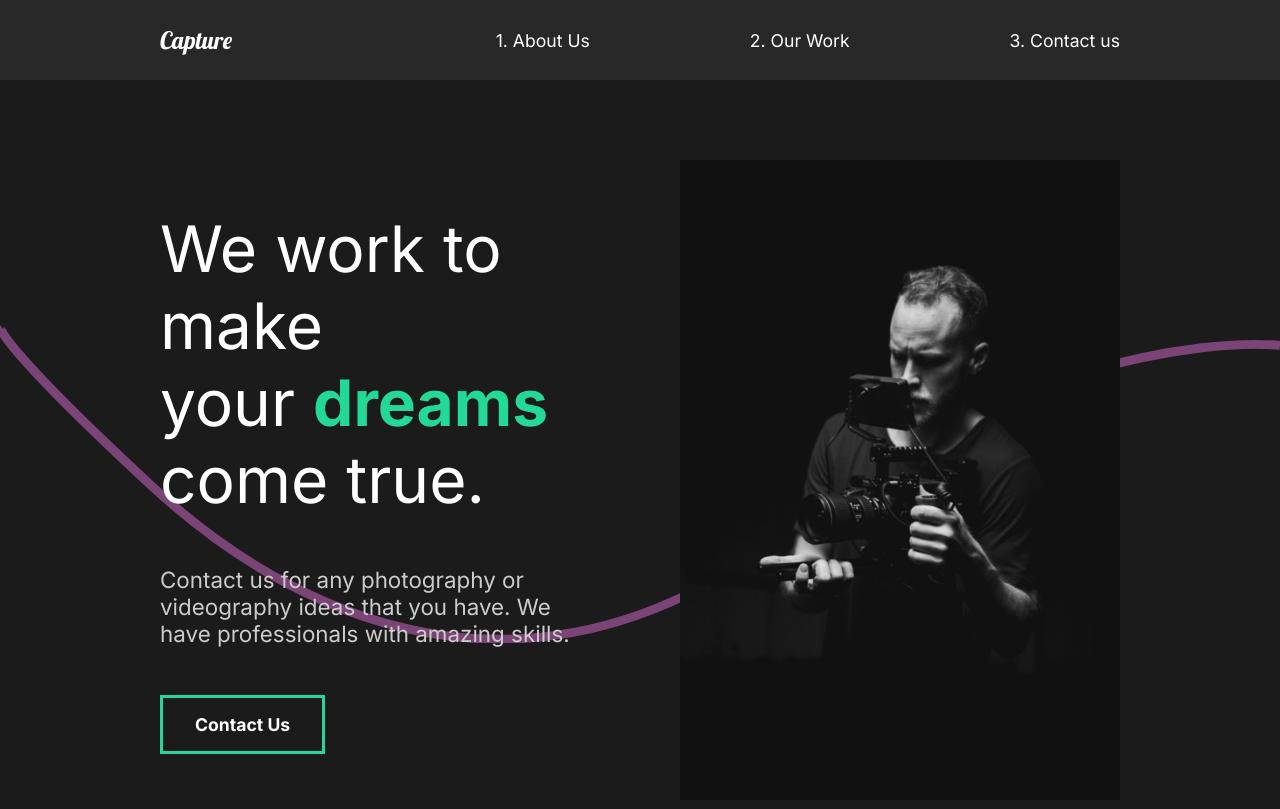
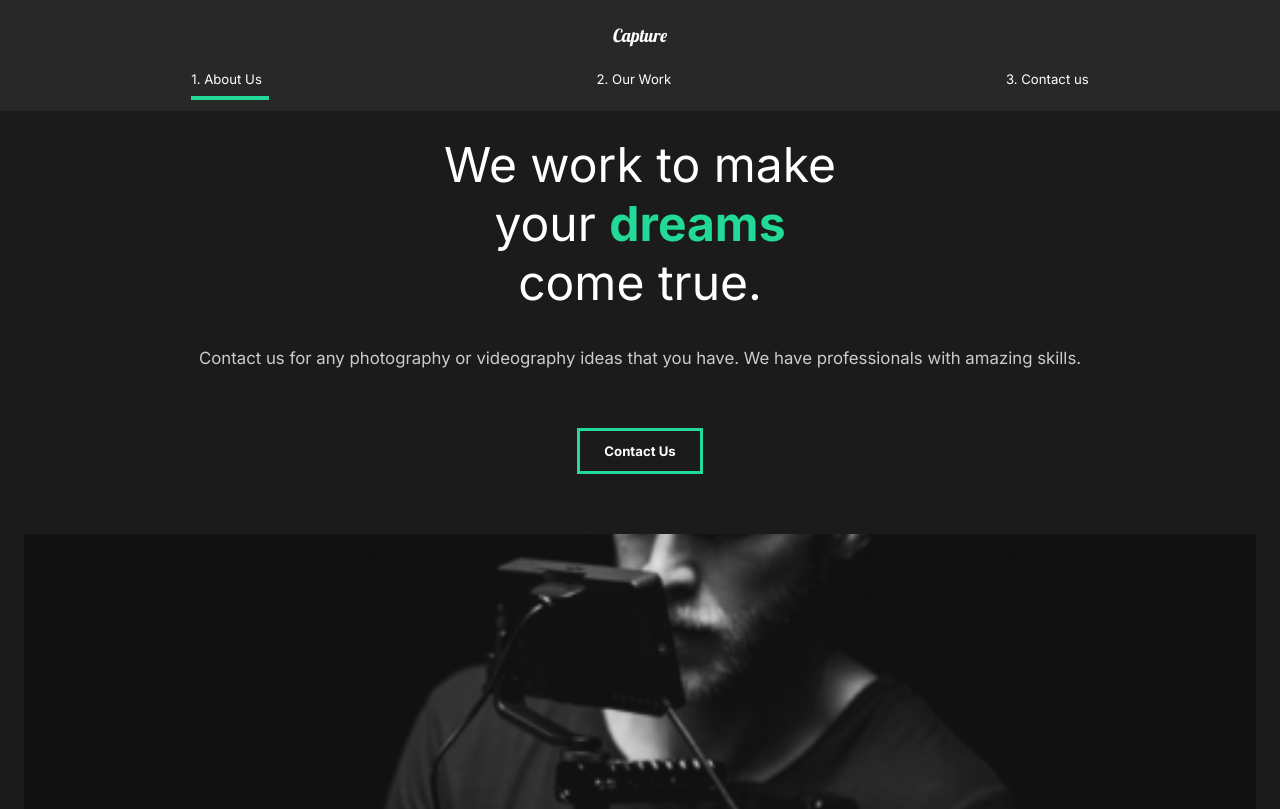
Before and after one commit to MagicAce1988/captureportfolio, a React (Create React App) app: page / in a window 1280 px wide. Shown: the top 809 px of the page. Built offline with nearby package versions, Linux system fonts and the light colour scheme.

Commit message:
finished initital version

```diff
--- a/src/App.js
+++ b/src/App.js
@@ -3,6 +3,7 @@ import { Nav } from './components';
 import { AboutUs, ContactUs, OurWork, MovieDetail } from './pages';
 import { Route, Switch, useLocation } from 'react-router';
 import { AnimatePresence } from 'framer-motion';
+import ScrollTop from './components/ScrollTop';
 
 function App() {
   const location = useLocation();
@@ -11,6 +12,7 @@ function App() {
       <GlobalStyle />
       <Nav />
       <AnimatePresence exitBeforeEnter>
+        <ScrollTop>
           <Switch location={location} key={location.pathname}>
             <Route path="/" exact>
               <AboutUs />
@@ -25,6 +27,7 @@ function App() {
               <ContactUs />
             </Route>
           </Switch>
+        </ScrollTop>
       </AnimatePresence>
     </div>
   );
--- a/src/CommonStyles.styled.js
+++ b/src/CommonStyles.styled.js
@@ -8,6 +8,11 @@ export const Layout = styled(motion.div)`
   justify-content: space-between;
   padding: 5rem 10rem;
   color: white;
+  @media (max-width: 1300px) {
+    display: block;
+    padding: 2rem 2rem;
+    text-align: center;
+  }
 `;
 
 export const Description = styled.div`
@@ -15,6 +20,14 @@ export const Description = styled.div`
   padding-right: 5rem;
   h2 {
     font-weight: lighter;
+  }
+
+  @media (max-width: 1300px) {
+    padding: 0;
+
+    button {
+      margin: 2rem 0rem 5rem;
+    }
   }
 `;
 
--- a/src/GlobalStyle.styled.js
+++ b/src/GlobalStyle.styled.js
@@ -6,9 +6,19 @@ const GlobalStyle = createGlobalStyle`
     padding: 0;
     box-sizing:border-box;
 }
+
+html {
+    @media (max-width: 1700px) {
+        font-size: 75%;
+    }
+}
+
+
+
 body {
     background: #1b1b1b;
     font-family: 'Inter', sans-serif;
+    overflow-x: hidden;
 }
 button {
     font-weight: bold;
--- a/src/components/Nav/Nav.js
+++ b/src/components/Nav/Nav.js
@@ -1,7 +1,24 @@
-import { Link } from 'react-router-dom';
-import { NavContainer } from './Nav.styled';
+import { useEffect, useState } from 'react';
+import { Link, useLocation } from 'react-router-dom';
+import { Line, NavContainer } from './Nav.styled';
 
 const Nav = ({ ...props }) => {
+  // variables and state
+  const { pathname } = useLocation();
+  const [borderWidth, setBorderWidth] = useState(
+    window.innerWidth < 1300 ? 110 : 50
+  );
+
+  // effects
+
+  useEffect(() => {
+    const changeBorderWidth = () => {
+      setBorderWidth(window.innerWidth < 1300 ? 110 : 50);
+    };
+    window.addEventListener('resize', changeBorderWidth);
+    return () => window.removeEventListener('resize', changeBorderWidth);
+  }, []);
+
   return (
     <NavContainer {...props}>
       <h1>
@@ -12,12 +29,33 @@ const Nav = ({ ...props }) => {
       <ul>
         <li>
           <Link to="/">1. About Us</Link>
+          {pathname === '/' && (
+            <Line
+              transition={{ duration: 0.5 }}
+              initial={{ width: '0%' }}
+              animate={{ width: `${borderWidth}%` }}
+            />
+          )}
         </li>
         <li>
           <Link to="/work">2. Our Work</Link>
+          {pathname === '/work' && (
+            <Line
+              transition={{ duration: 0.5 }}
+              initial={{ width: '0%' }}
+              animate={{ width: `${borderWidth}%` }}
+            />
+          )}
         </li>
         <li>
           <Link to="/contact">3. Contact us</Link>
+          {pathname === '/contact' && (
+            <Line
+              transition={{ duration: 0.5 }}
+              initial={{ width: '0%' }}
+              animate={{ width: `${borderWidth}%` }}
+            />
+          )}
         </li>
       </ul>
     </NavContainer>
--- a/src/components/Nav/Nav.styled.js
+++ b/src/components/Nav/Nav.styled.js
@@ -1,6 +1,10 @@
+import { motion } from 'framer-motion';
 import styled from 'styled-components';
 
 export const NavContainer = styled.nav`
+  position: sticky;
+  top: 0;
+  z-index: 10000;
   min-height: 10vh;
   display: flex;
   margin: auto;
@@ -23,9 +27,35 @@ export const NavContainer = styled.nav`
     position: relative;
   }
 
+  @media (max-width: 1300px) {
+    flex-direction: column;
+    padding: 2rem 0rem 0rem;
+    ul {
+      padding: 2rem;
+      justify-content: space-around;
+      width: 100%;
+    }
+    li {
+      padding: 0;
+    }
+  }
+
   #logo {
     font-size: 1.5rem;
     font-family: 'Lobster', cursive;
     font-weight: lighter;
   }
 `;
+
+export const Line = styled(motion.div)`
+  height: 0.3rem;
+  background: #23d997;
+  width: 0%;
+  position: absolute;
+  bottom: -80%;
+  left: 60%;
+
+  @media (max-width: 1300px) {
+    left: 0;
+  }
+`;
--- /dev/null
+++ b/src/components/ScrollTop.js
@@ -0,0 +1,15 @@
+import { useEffect } from 'react';
+import { useLocation } from 'react-router';
+
+const ScrollTop = (props) => {
+  const { pathname } = useLocation();
+  useEffect(() => {
+    window.scroll({
+      top: 0,
+      left: 0,
+    });
+  }, [pathname]);
+  return props.children;
+};
+
+export default ScrollTop;
--- a/src/components/ServicesSection/ServicesSection.styled.js
+++ b/src/components/ServicesSection/ServicesSection.styled.js
@@ -14,6 +14,9 @@ export const Services = styled(Layout)`
 export const Cards = styled.div`
   display: flex;
   flex-wrap: wrap;
+  @media (max-width: 1300px) {
+    justify-content: center;
+  }
 `;
 
 export const Card = styled.div`
--- a/src/hooks/useScroll.js
+++ b/src/hooks/useScroll.js
@@ -3,7 +3,7 @@ import { useInView } from 'react-intersection-observer';
 
 export const useScroll = () => {
   const controls = useAnimation();
-  const [element, view] = useInView({ threshold: 0.3 });
+  const [element, view] = useInView({ threshold: 0.2 });
   if (view) {
     controls.start('show');
   } else {
--- a/src/pages/ContactUs/ContactUs.styled.js
+++ b/src/pages/ContactUs/ContactUs.styled.js
@@ -5,6 +5,18 @@ export const ContactContainer = styled(motion.div)`
   min-height: 90vh;
   padding: 2rem 10rem;
   color: #353535;
+  @media (max-width: 1500px) {
+    padding: 2rem;
+    h2 {
+      font-size: 3rem;
+    }
+  }
+
+  @media (max-width: 1000px) {
+    h2 {
+      font-size: 2rem;
+    }
+  }
 `;
 
 export const Title = styled.div`
@@ -17,6 +29,7 @@ export const Hide = styled.div`
 `;
 
 export const Circle = styled.div`
+  flex-shrink: 0;
   border-radius: 50%;
   width: 3rem;
   height: 3rem;
--- a/src/pages/MovieDetail/MovieDetail.styled.js
+++ b/src/pages/MovieDetail/MovieDetail.styled.js
@@ -25,15 +25,18 @@ export const Headline = styled.div`
 `;
 
 export const Awards = styled.div`
-  min-height: 80vh;
-  margin: 5rem 10rem;
+  min-height: 50vh;
   display: flex;
+  flex-wrap: wrap;
   align-items: center;
   justify-content: space-around;
 `;
 
 export const AwardStyle = styled.div`
-  padding: 5rem;
+  flex: 0.5;
+  min-width: 250px;
+  max-width: 250px;
+  padding: 3rem;
   h3 {
     font-size: 2rem;
   }
--- a/src/pages/OurWork/OurWork.styled.js
+++ b/src/pages/OurWork/OurWork.styled.js
@@ -7,6 +7,9 @@ export const Work = styled(motion.div)`
   padding: 1rem 6rem;
   h2 {
     padding: 1rem 0rem;
+  }
+  @media (max-width: 1300px) {
+    padding: 1rem;
   }
 `;
 
```
Lines whose indentation alone changed are shown as unchanged.
